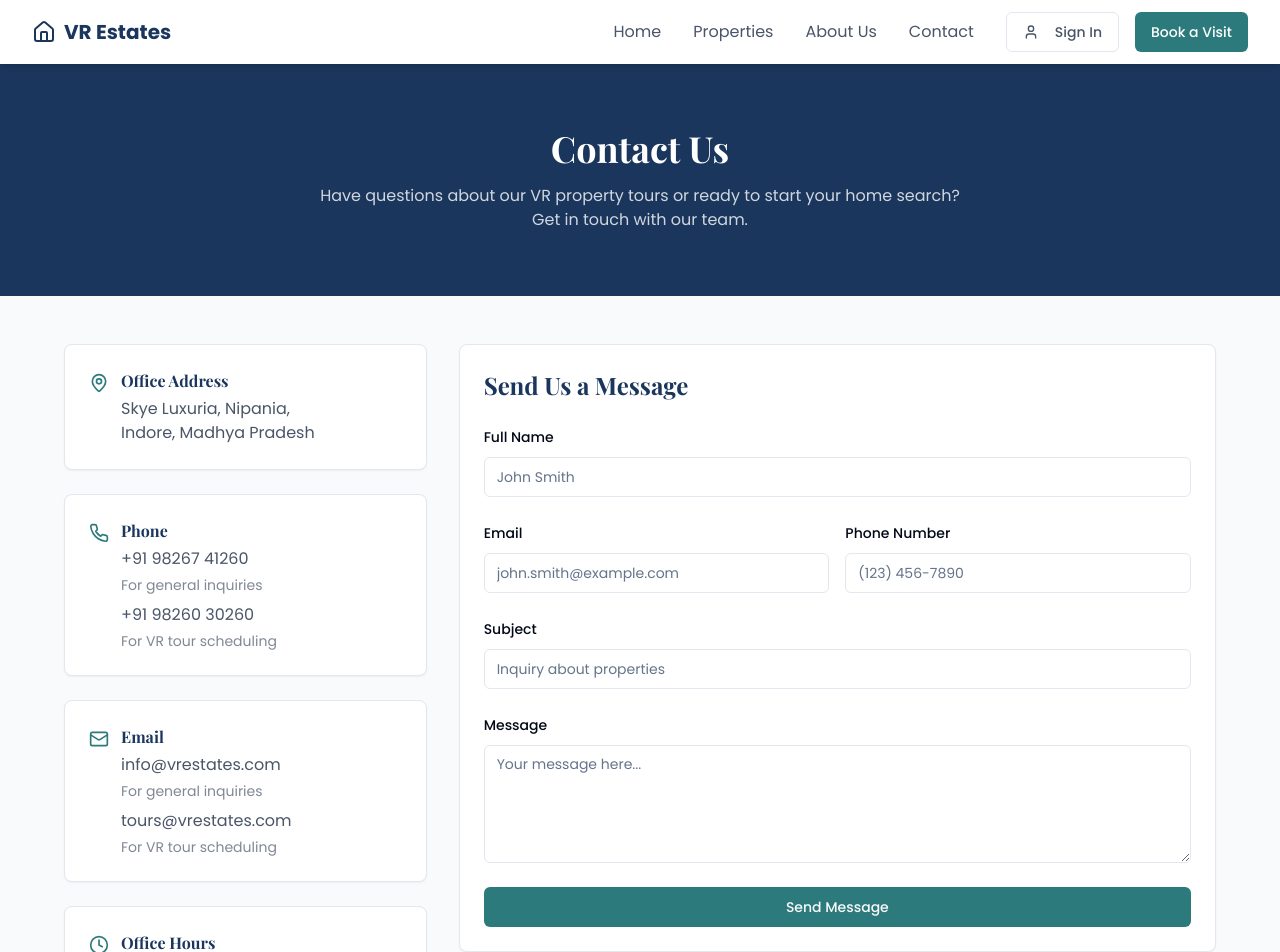
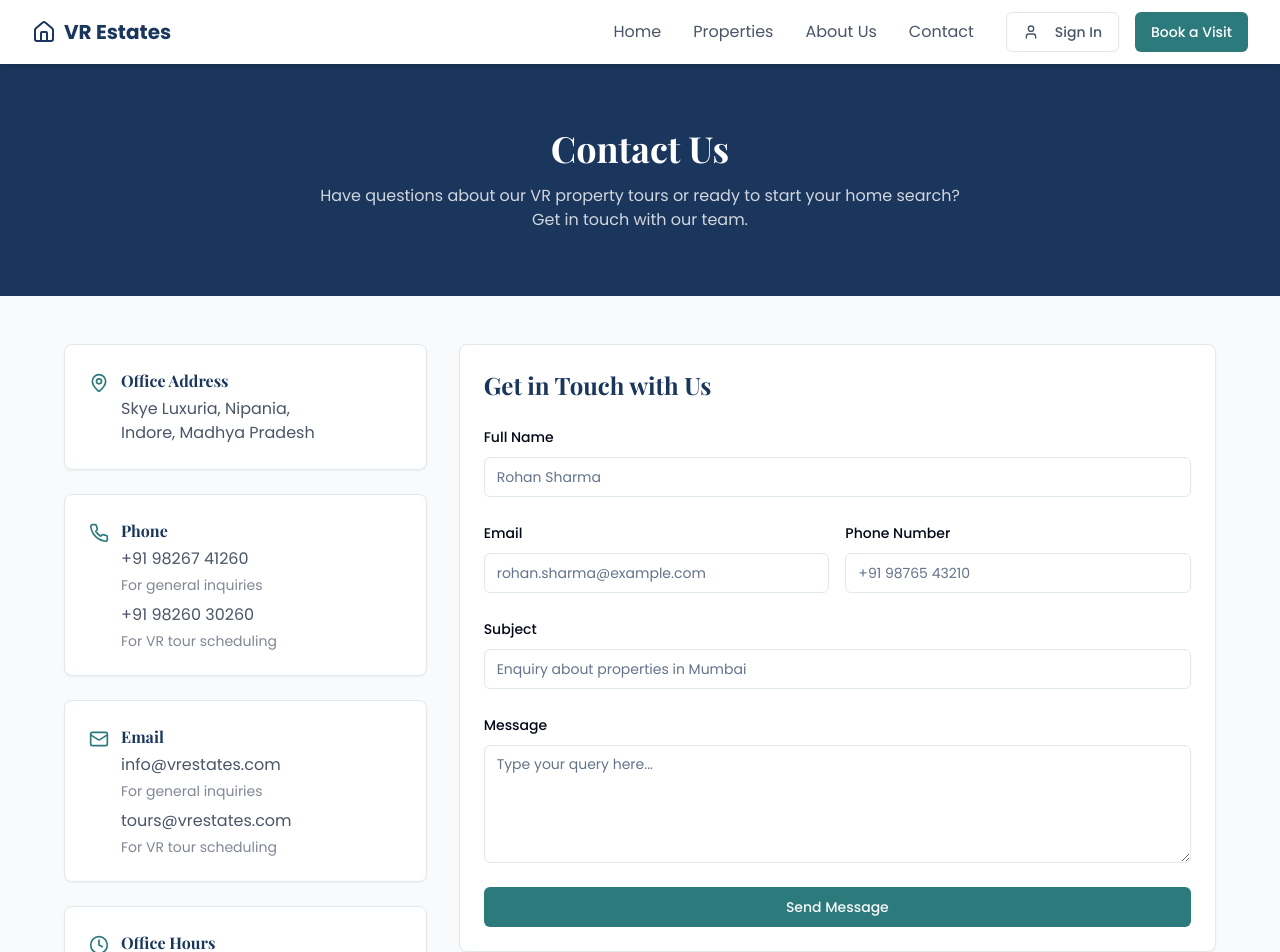
Before and after one commit to Nbagree04/view-home-virtually, a React (Vite) app: page /contact in a window 1280 px wide. Shown: the top 952 px of the page. Built offline with nearby package versions, Linux system fonts and the light colour scheme.

Commit message:
Refactor contact form for Indian context
Updated the contact form in `src/components/ContactForm.tsx` to reflect an "Indianized" format. This may include changes to labels, placeholders, or other elements to better suit the target audience.

```diff
--- a/src/components/ContactForm.tsx
+++ b/src/components/ContactForm.tsx
@@ -97,7 +97,7 @@ const ContactForm = () => {
           type="text"
           value={name}
           onChange={(e) => setName(e.target.value)}
-          placeholder="John Smith"
+          placeholder="Rohan Sharma"
           required
         />
       </div>
@@ -110,7 +110,7 @@ const ContactForm = () => {
             type="email"
             value={email}
             onChange={(e) => setEmail(e.target.value)}
-            placeholder="john.smith@example.com"
+            placeholder="rohan.sharma@example.com"
             required
           />
         </div>
@@ -122,7 +122,7 @@ const ContactForm = () => {
             type="tel"
             value={phone}
             onChange={(e) => setPhone(e.target.value)}
-            placeholder="(123) 456-7890"
+            placeholder="+91 98765 43210"
           />
         </div>
       </div>
@@ -134,7 +134,7 @@ const ContactForm = () => {
           type="text"
           value={subject}
           onChange={(e) => setSubject(e.target.value)}
-          placeholder="Inquiry about properties"
+          placeholder="Enquiry about properties in Mumbai"
           required
         />
       </div>
@@ -145,7 +145,7 @@ const ContactForm = () => {
           id="message"
           value={message}
           onChange={(e) => setMessage(e.target.value)}
-          placeholder="Your message here..."
+          placeholder="Type your query here..."
           rows={5}
           required
         />
--- a/src/pages/Contact.tsx
+++ b/src/pages/Contact.tsx
@@ -104,7 +104,7 @@ const Contact = () => {
             <div className="lg:col-span-2">
               <Card>
                 <CardContent className="p-6">
-                  <h2 className="text-2xl font-bold text-realestate-blue mb-6">Send Us a Message</h2>
+                  <h2 className="text-2xl font-bold text-realestate-blue mb-6">Get in Touch with Us</h2>
                   <ContactForm />
                 </CardContent>
               </Card>
```
